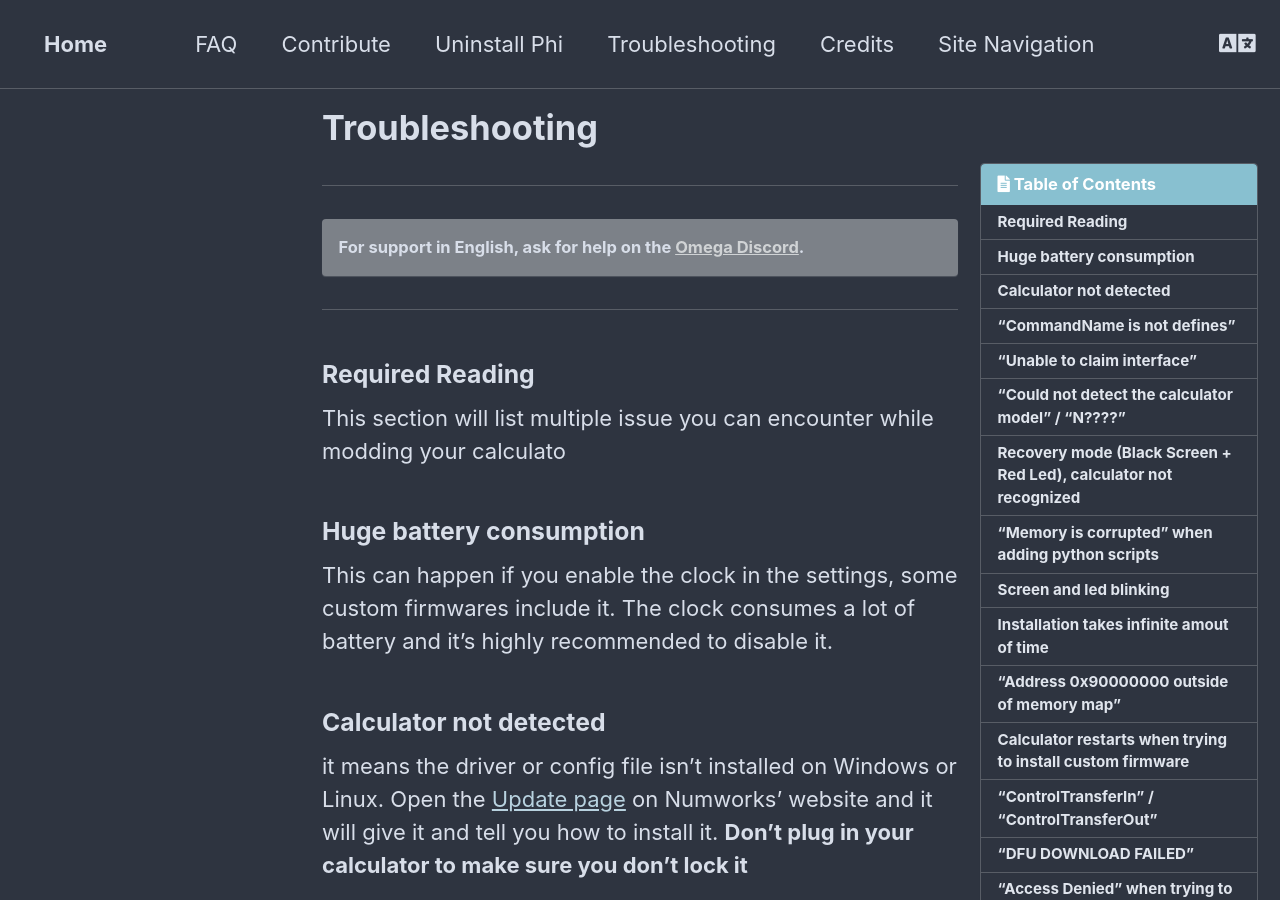
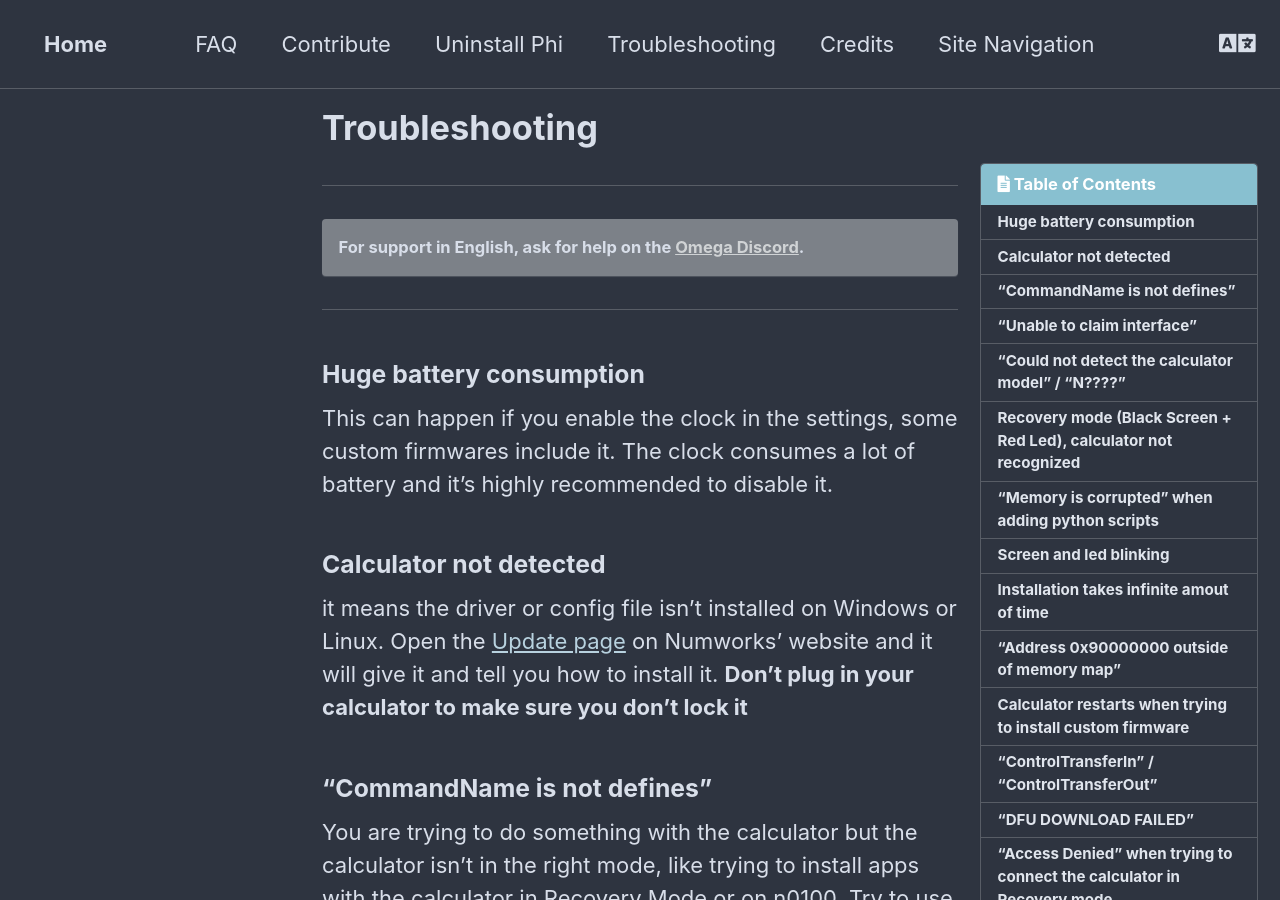
Before and after one commit to Omega-Numworks/Omega-Guide, a Jekyll site: the page built from _pages/en_US/troubleshooting.md, in a window 1280 px wide and 900 px high. Built offline with Jekyll 4.4.1, drawn with Linux system fonts in a browser that asks for light colours; comment, search, counter and statistics services are not loaded.

Commit message:
Update troubleshooting.md

```diff
--- a/_pages/en_US/troubleshooting.md
+++ b/_pages/en_US/troubleshooting.md
@@ -3,10 +3,6 @@ title: "Troubleshooting"
 ---
 
 {% include toc title="Table of Contents" %}
-
-### Required Reading
-
-This section will list multiple issue you can encounter while modding your calculato
 
 ### Huge battery consumption
 
```
